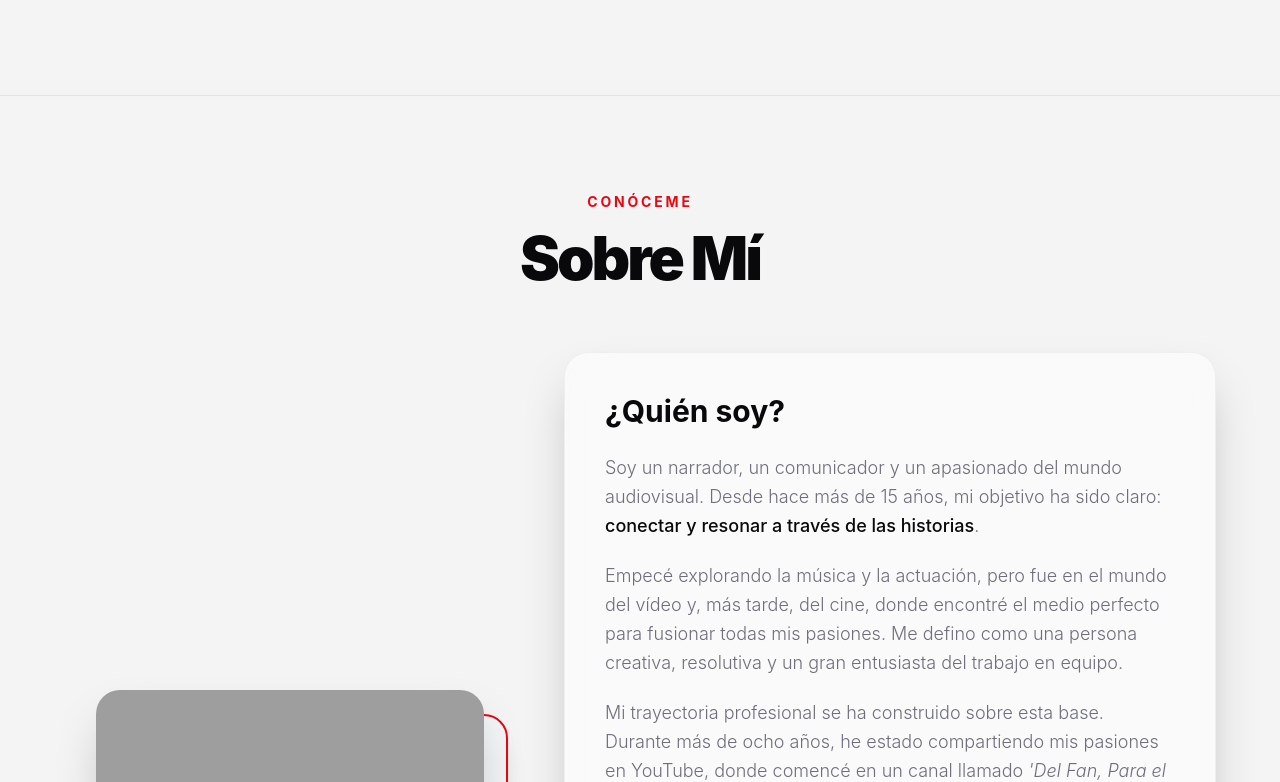
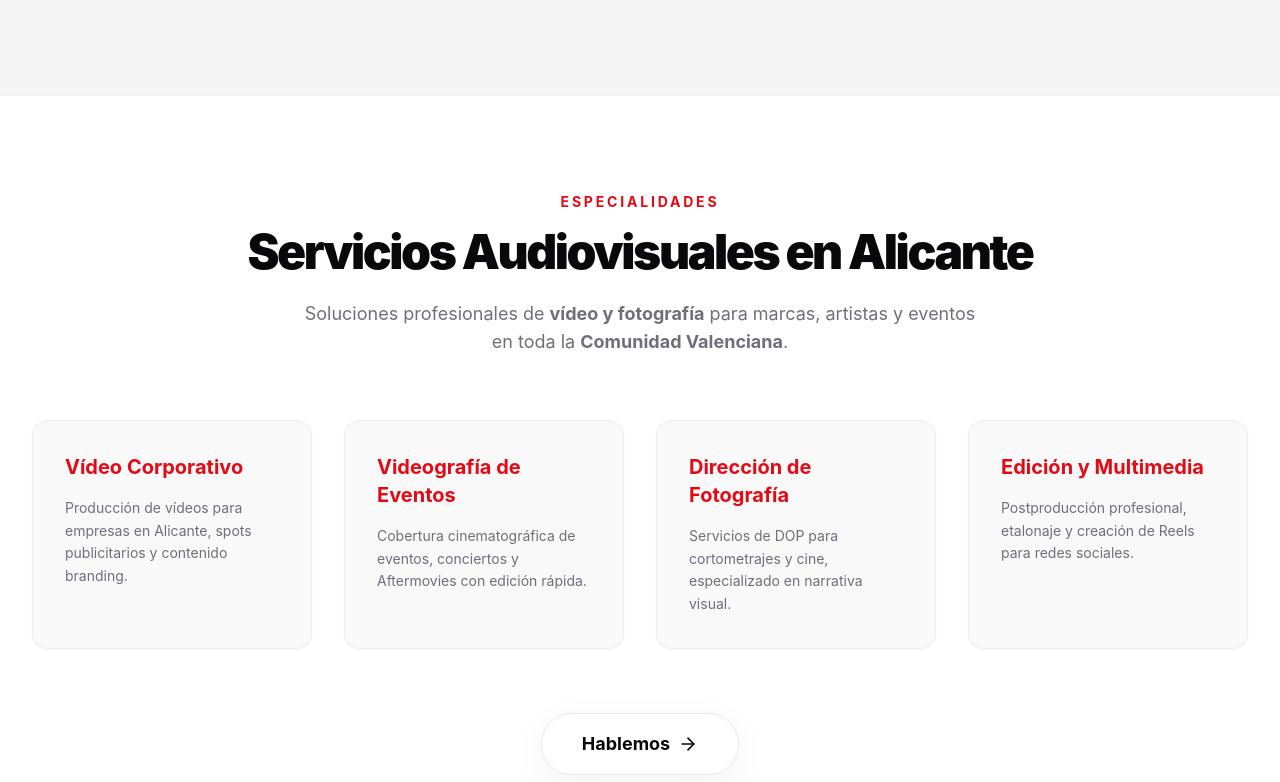
Before and after one commit to JosepML/JosepML, a React (Vite) app: page /#/ in a window 1280 px wide. Shown: the part 1467-2249 px from the top of the page. Built offline with nearby package versions, Linux system fonts and the light colour scheme; grey boxes are pictures that could not be loaded; a web font is replaced by a local one.

Commit message:
fix: restore Especialidades section while keeping original headers for Section 2

```diff
--- a/pages/HomePage.tsx
+++ b/pages/HomePage.tsx
@@ -118,6 +118,45 @@ const HomePage: React.FC = () => {
           {featuredProjects.map(project => (
             <ProjectCard key={project.id} project={project} />
           ))}
+        </div>
+      </section>
+
+      {/* NEW SECTION: SERVICIOS DETALLADOS PARA SEO */}
+      <section className="py-24 bg-surface dark:bg-black border-y border-border/50 transition-colors duration-300">
+        <div className="max-w-7xl mx-auto px-4 sm:px-6 lg:px-8">
+          <div className="mb-16 text-center">
+            <h2 className="text-brand-accent text-sm font-bold tracking-[0.2em] uppercase mb-4">Especialidades</h2>
+            <h3 className="text-3xl md:text-5xl font-black tracking-tighter text-heading dark:text-white">Servicios Audiovisuales en Alicante</h3>
+            <p className="mt-6 text-text-secondary dark:text-gray-400 max-w-2xl mx-auto text-lg">
+              Soluciones profesionales de <strong>vídeo y fotografía</strong> para marcas, artistas y eventos en toda la <strong>Comunidad Valenciana</strong>.
+            </p>
+          </div>
+
+          <div className="grid grid-cols-1 md:grid-cols-2 lg:grid-cols-4 gap-8">
+            {[
+              { title: "Vídeo Corporativo", desc: "Producción de vídeos para empresas en Alicante, spots publicitarios y contenido branding." },
+              { title: "Videografía de Eventos", desc: "Cobertura cinematográfica de eventos, conciertos y Aftermovies con edición rápida." },
+              { title: "Dirección de Fotografía", desc: "Servicios de DOP para cortometrajes y cine, especializado en narrativa visual." },
+              { title: "Edición y Multimedia", desc: "Postproducción profesional, etalonaje y creación de Reels para redes sociales." }
+            ].map((service, idx) => (
+              <div key={idx} className="p-8 border border-border/50 dark:border-white/10 rounded-2xl hover:border-brand-accent/50 transition-all duration-300 bg-background/50 dark:bg-white/5 shadow-sm hover:shadow-xl group">
+                <h4 className="text-xl font-bold mb-4 text-brand-accent group-hover:scale-105 transition-transform origin-left">{service.title}</h4>
+                <p className="text-text-secondary dark:text-gray-400 text-sm leading-relaxed">{service.desc}</p>
+              </div>
+            ))}
+          </div>
+
+          <div className="mt-16 text-center">
+            <Link
+              to="/contact"
+              className="group relative inline-flex items-center justify-center gap-2 bg-white/10 dark:bg-white/10 backdrop-blur-xl border border-gray-200 dark:border-white/20 text-text-primary dark:text-white font-bold text-lg py-4 px-10 rounded-full shadow-[0_8px_32px_rgba(0,0,0,0.05)] dark:shadow-[0_8px_32px_rgba(0,0,0,0.3)] hover:bg-white/20 hover:border-brand-accent/50 hover:text-brand-accent transition-all duration-500 transform hover:scale-[1.05] hover:-translate-y-1 overflow-hidden"
+            >
+              <div className="absolute inset-0 bg-gradient-to-r from-brand-accent/0 via-brand-accent/10 to-brand-accent/0 translate-x-[-100%] group-hover:translate-x-[100%] transition-transform duration-1000" />
+              Hablemos
+              <ArrowRight className="w-5 h-5 group-hover:translate-x-1 transition-transform" />
+            </Link>
+          </div>
+
         </div>
       </section>
 
```
